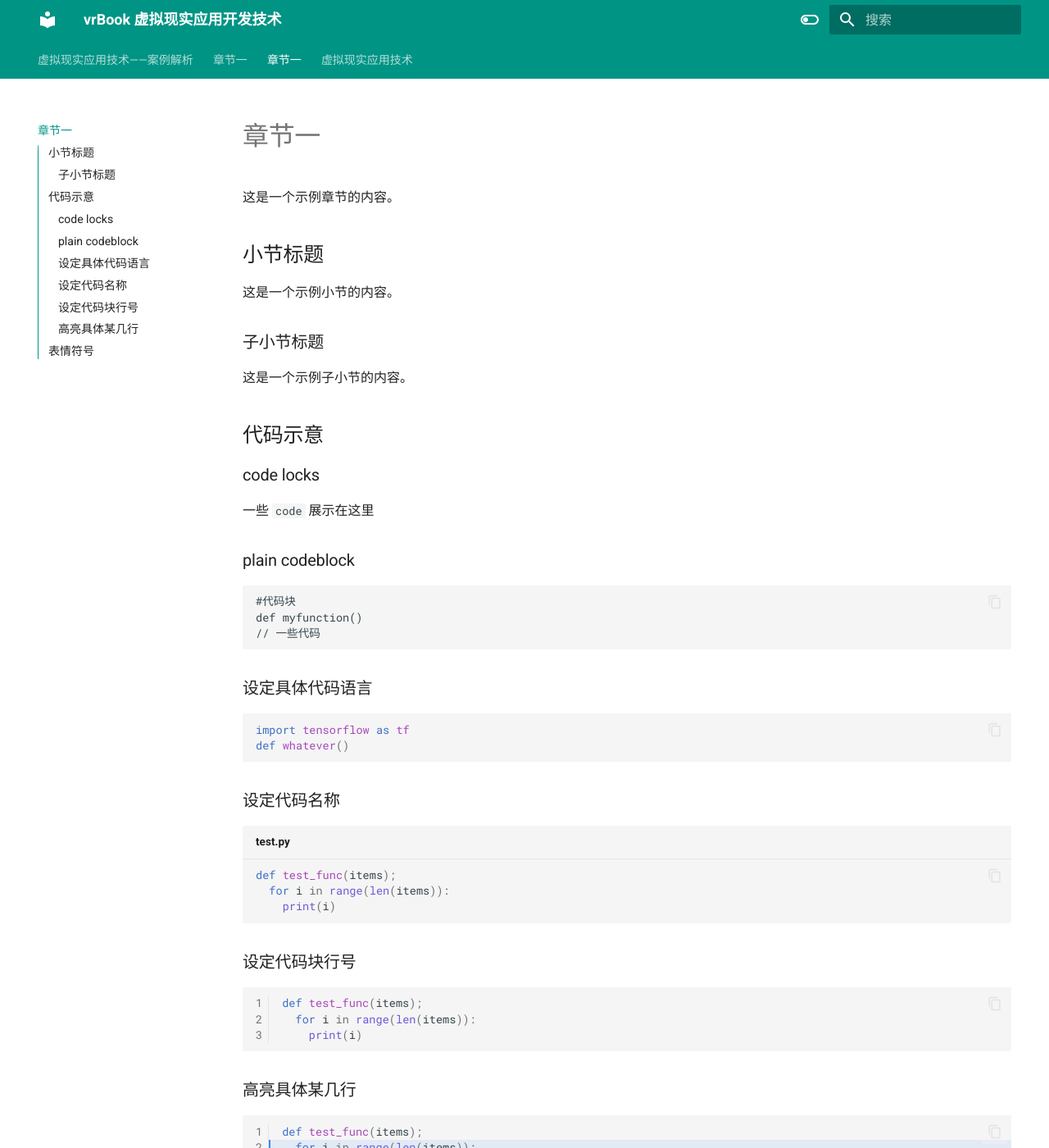
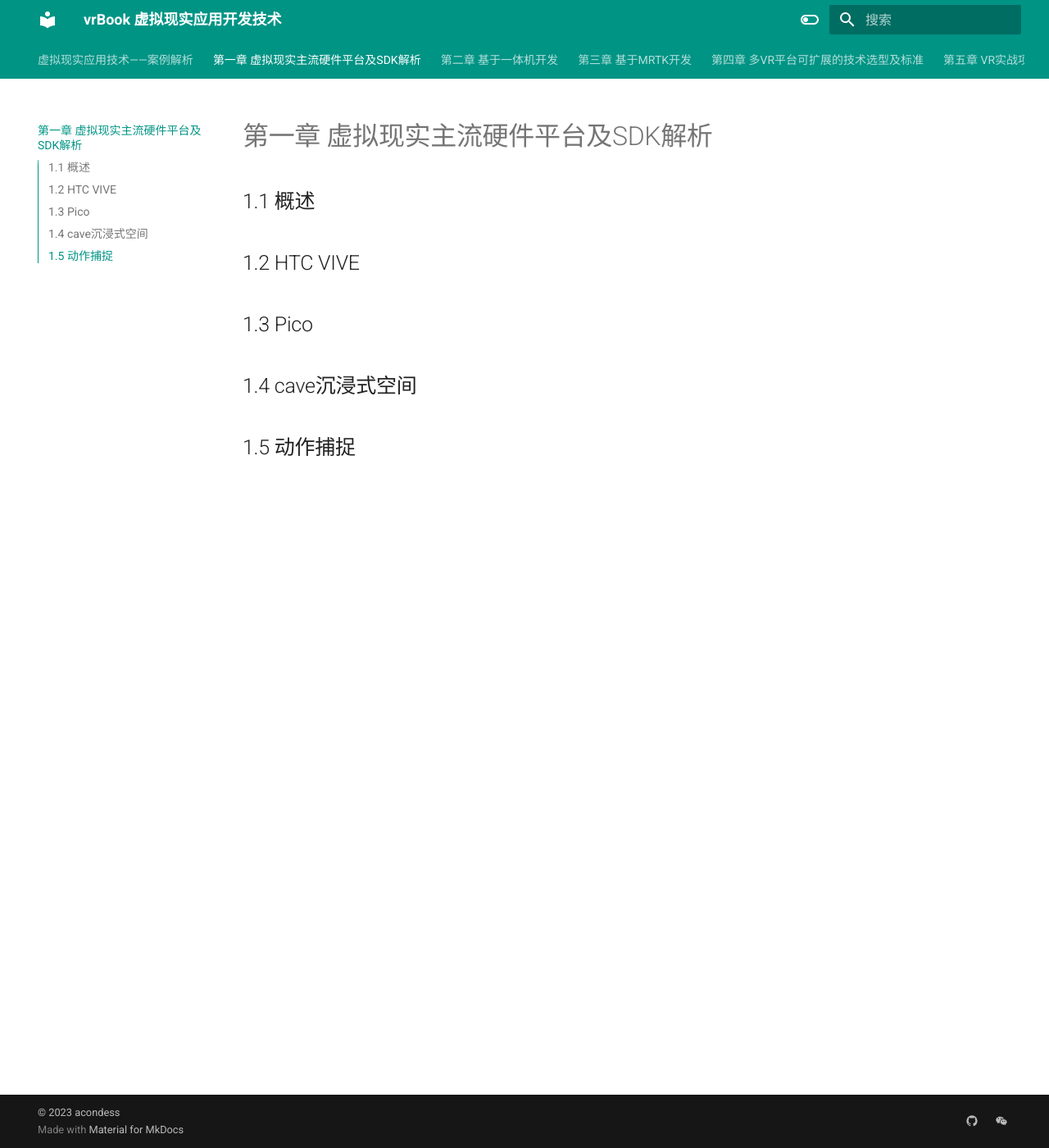
Before and after one commit to acondess/vrBook, an MkDocs documentation site: the page built from docs/chapter1.md, in a window 1280 px wide and 1400 px high. Shown: the whole window at 82% size. Built offline with MkDocs 1.6.1 and Material for MkDocs 9.7.7, drawn with Linux system fonts in a browser that asks for light colours; emoji names are drawn with the system emoji font; some of the changed text lies outside the part shown.

Commit message:
start chapter

````diff
--- a/docs/chapter1.md
+++ b/docs/chapter1.md
@@ -1,56 +1,7 @@
-# 章节一
+# 第一章 虚拟现实主流硬件平台及SDK解析
 
-这是一个示例章节的内容。
-
-## 小节标题
-
-这是一个示例小节的内容。
-
-### 子小节标题
-
-这是一个示例子小节的内容。
-
-## 代码示意
-### code locks
-一些 `code`  展示在这里
-
-### plain codeblock
-```
-#代码块
-def myfunction()
-// 一些代码
-```
-
-### 设定具体代码语言
-``` py
-import tensorflow as tf
-def whatever()
-```
-
-### 设定代码名称
-```py title="test.py"
-def test_func(items);
-  for i in range(len(items)):
-    print(i)
-```
-
-### 设定代码块行号
-``` py linenums="1"
-def test_func(items);
-  for i in range(len(items)):
-    print(i)
-```
-
-### 高亮具体某几行
-``` py linenums="1" hl_lines="2 3"
-def test_func(items);
-  for i in range(len(items)):
-    print(i)
-```
-
-## 表情符号
-:smile:
-
-:fontawesome-regular-face-laugh-wink:
-
-:octicons-heart-fill-24:{ .heart }
+## 1.1 概述
+## 1.2 HTC VIVE
+## 1.3 Pico
+## 1.4 cave沉浸式空间
+## 1.5 动作捕捉
--- /dev/null
+++ b/docs/chapter2.md
@@ -0,0 +1,6 @@
+# 第二章 基于一体机开发
+
+## 2.1 硬件环境准备
+## 2.2 开发环境配置
+## 2.3 SDK概述
+## 2.4 迷你战争案例实现
--- /dev/null
+++ b/docs/chapter3.md
@@ -0,0 +1,7 @@
+# 第三章 基于MRTK开发
+
+## 3.1 MR硬件环境准备
+## 3.2 Mixed Reality Feature Tool使用指南
+## 3.3 开发环境配置
+## 3.4 MRTK-UX 构建模块
+## 3.5 火星车案例实现
--- /dev/null
+++ b/docs/chapter4.md
@@ -0,0 +1,7 @@
+# 第四章 多VR平台可扩展的技术选型及标准
+
+## 4.1 概述
+## 4.2 技术选型方案比对分析
+## 4.3 技术架构选型标准
+## 4.4 资源格式标准
+## 4.5 开发工具及写作标准
--- /dev/null
+++ b/docs/chapter5.md
@@ -0,0 +1,7 @@
+# 第五章 VR实战项目开发——模拟摄影实验
+
+## 5.1 项目概述
+## 5.2 软件环境设置
+## 5.3 项目分析
+## 5.4 主场景的制作和开发
+## 5.5 项目调试、优化和部署
--- /dev/null
+++ b/docs/chapter6.md
@@ -0,0 +1,7 @@
+# 第六章 人工智能在虚拟现实中的应用
+
+## 6.1 AI及AIGC概述
+## 6.2 大语言模型中VR中的应用
+## 6.3 文生图中VR中的应用
+## 6.4 语音交互在VR中的应用
+## 6.5 计算机视觉中VR中的应用
````
Also changed, not shown: assets/chapter1 copy.md (renamed from docs/chapter1 copy.md), assets/index_defualt.md (renamed from docs/index_defualt.md).
